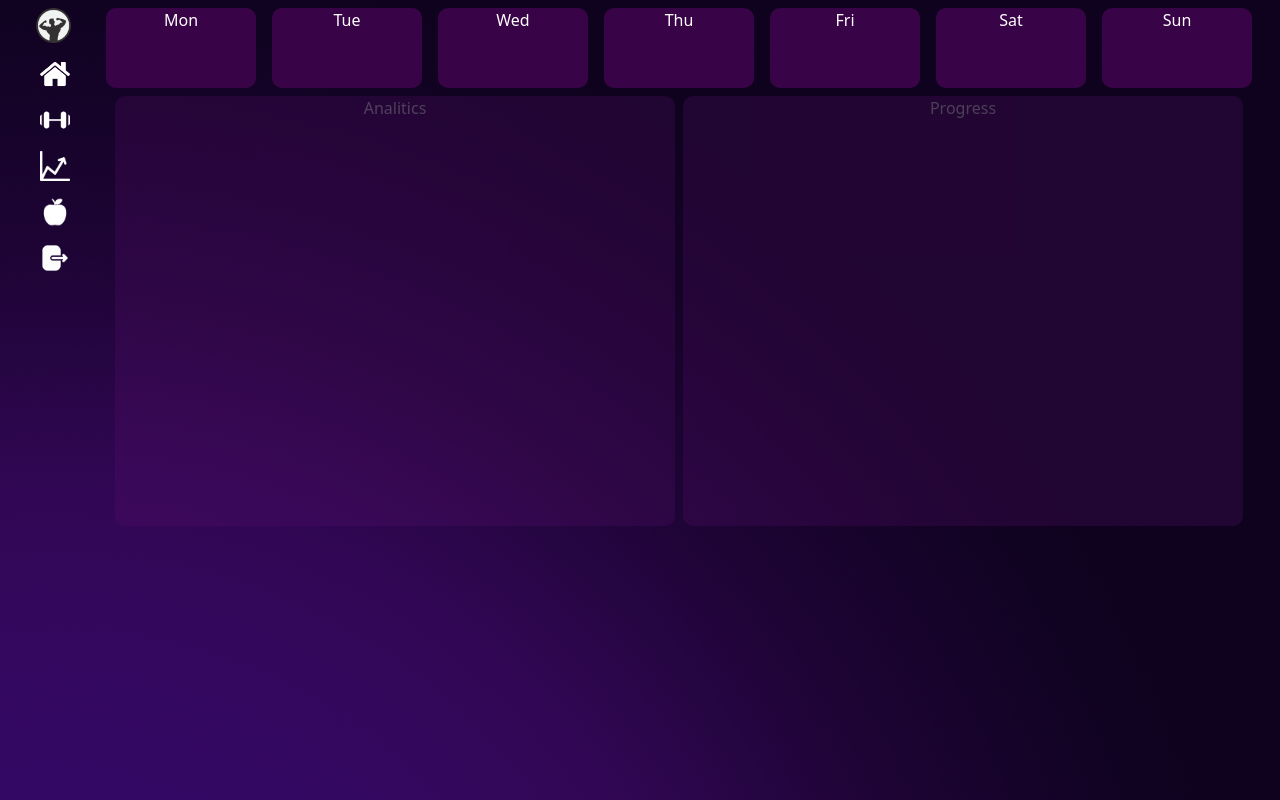
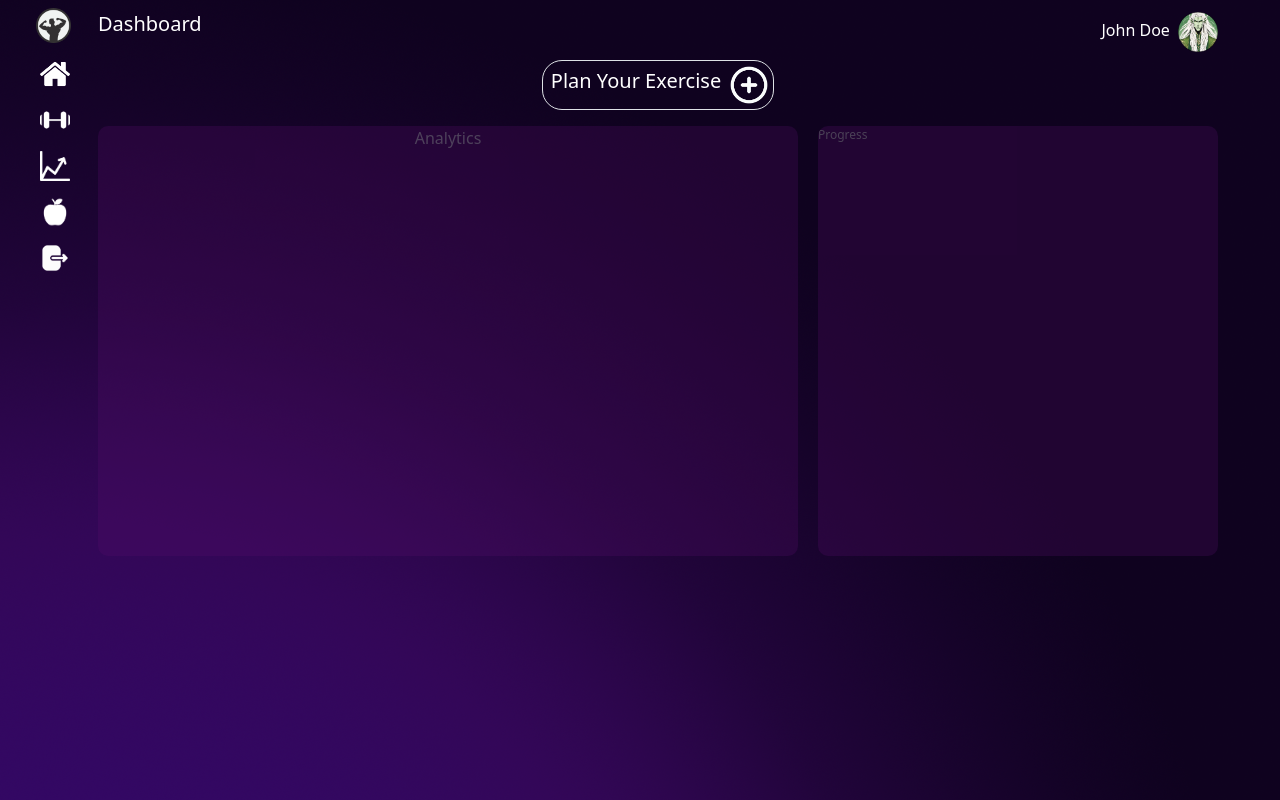
Before and after one commit to CodeITLab/fit_track_frontend_app, a Vue app: page /dashboard in a window 1280 px wide. Built offline with nearby package versions, Linux system fonts and the light colour scheme.

Commit message:
dashboard-adjustments

```diff
--- a/src/assets/css/views/dashboard.css
+++ b/src/assets/css/views/dashboard.css
@@ -20,8 +20,17 @@
     background-color: rgb(90, 14, 110);
     border: 2px;
     border-color: black;
-    width: 560px;
+    width: 700px;
     height: 430px;
+    border-radius: 10px;
+    color:rgb(250, 249, 249);
+}
+.progress{
+    background-color: rgb(90, 14, 110) !important;
+    border: 2px;
+    border-color: black;
+    width: 400px;
+    height: 430px !important;
     border-radius: 10px;
     color:rgb(250, 249, 249);
 }
@@ -32,3 +41,11 @@
 .tables{
     border-radius: 10px;
 }
+.add-day{
+    border-radius: 20px;
+}
+.plus-btn{
+background: none;
+border: none;
+box-shadow: none;
+}
--- a/src/views/DashboardView.vue
+++ b/src/views/DashboardView.vue
@@ -81,8 +81,17 @@
               <hr />
             </div>
           </div>
-          <div class="content-card bg-transparent d-flex flex-column">
-            <div class="d-flex flex-row justify-content-center">
+          <div class="content-card bg-transparent d-flex flex-column  align-items-center mt-1">
+            <div class="heading-dashboard d-flex flex-row justify-content-between w-100 mt-2">
+              <h5 class="text-white">Dashboard</h5>
+              <h6 class="text-white">John Doe <img class="ms-1" src="../assets/img/logos/avatar.png" height="40" alt=""></h6>
+            </div>
+            <div class="add-day d-flex flex-row justify-content-center border border-dark-3 align-items-center text-center mb-3">
+              <h5 class="text-white ps-2 pe-1">Plan Your Exercise</h5>
+              <button type="button" class="plus-btn hover-none p-1"><img src="../assets/img/logos/add-icon.png" height="40px" alt=""></button>
+            </div>
+
+            <!-- <div class="d-flex flex-row justify-content-center">
               <div class="day-card d-flex m-2 justify-content-center">Mon</div>
               <div class="day-card d-flex m-2 justify-content-center">Tue</div>
               <div class="day-card d-flex m-2 justify-content-center">Wed</div>
@@ -90,12 +99,12 @@
               <div class="day-card d-flex m-2 justify-content-center">Fri</div>
               <div class="day-card d-flex m-2 justify-content-center">Sat</div>
               <div class="day-card d-flex m-2 justify-content-center">Sun</div>
-            </div>
+            </div> -->
             <div
               class="dashboard-content d-flex flex-row justify-content-center"
             >
-              <div class="analitics opacity-25 border-2 border-dark me-1 mb-2 text-center">Analitics</div>
-              <div class="analitics opacity-25 border-2 border-dark ms-1 mb-2 text-center">Progress</div>
+              <div class="analitics opacity-25 border-2 border-dark me-1 mb-2 text-center">Analytics </div>
+              <div class="progress opacity-25 border-2 border-dark ms-3 mb-2 text-center">Progress</div>
             </div>
             <!-- <div
               class="tables d-flex justify-content-center align-items-center"
```
Also changed, not shown: src/assets/img/logos/add-icon.png (added), src/assets/img/logos/avatar.png (added).
